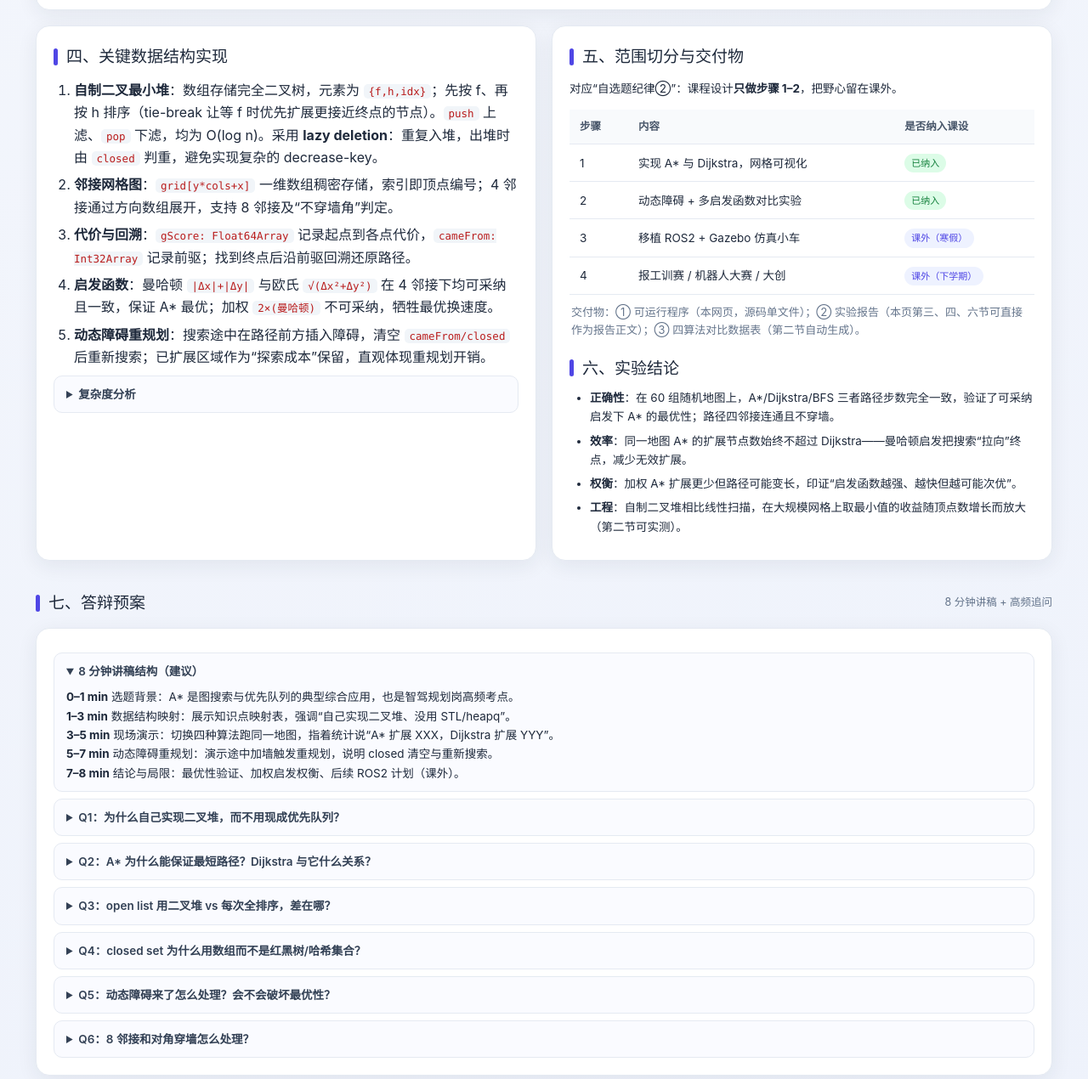
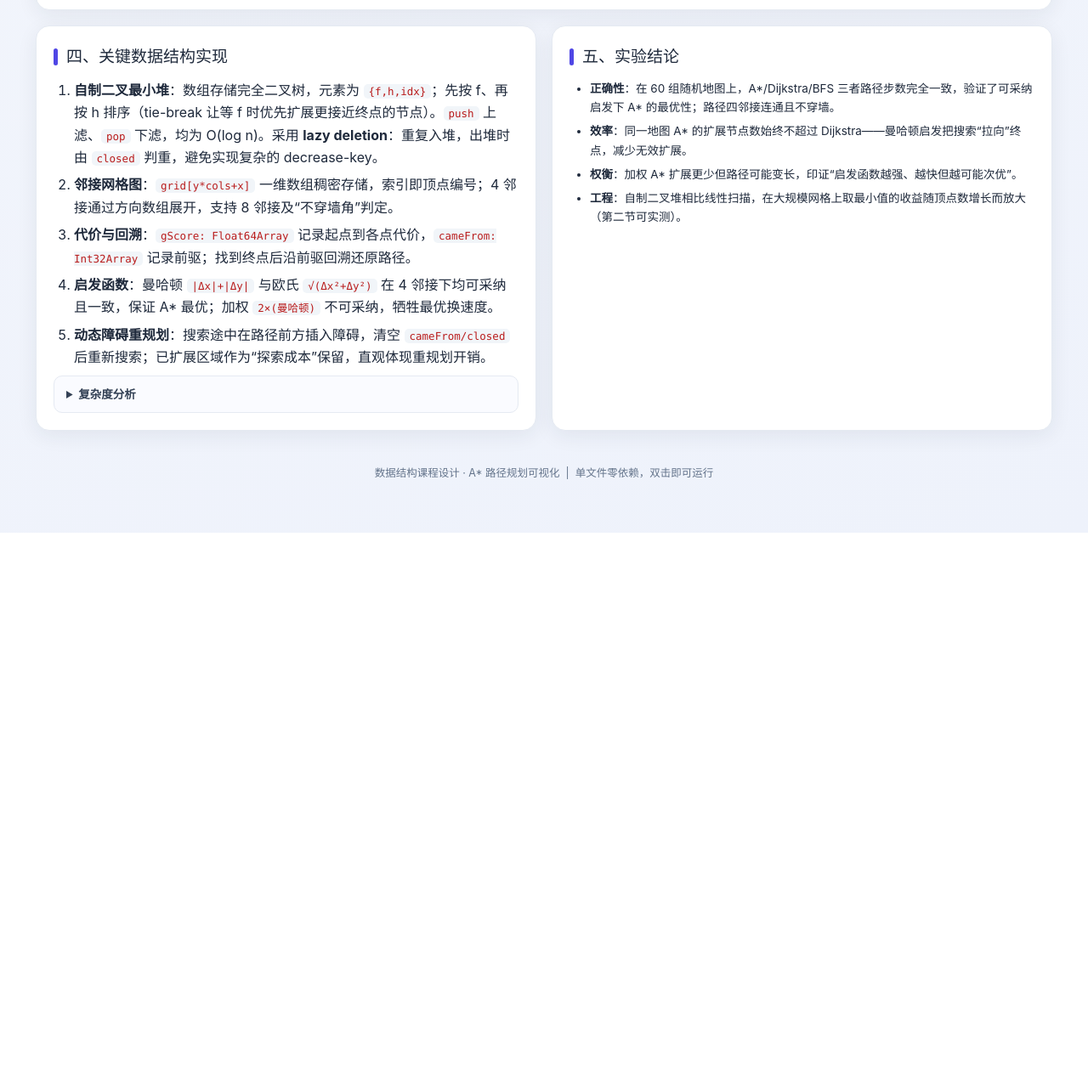
Before and after one commit to 07CC05/astar-path-planning, a plain HTML site: page docs/index.html in a window 1280 px wide. Shown: the part 2014-3284 px from the top of the page at 85% size. After the commit the page ends 2641 px from the top, so only its background shows below. Drawn offline with Linux system fonts and the light colour scheme.

Commit message:
docs: 精简可视化报告，删除“范围切分与交付物”“答辩预案”两节
- 原第五、第七节移除，原“实验结论”顺延为第五节
- 页面由 8 节收敛为 5 节，聚焦交互实验台与实验数据

```diff
--- a/docs/index.html
+++ b/docs/index.html
@@ -233,21 +233,8 @@
       </details>
     </div>
 
-    <!-- 范围切分 -->
     <div class="card">
-      <div class="section-title" style="margin:0 0 10px"><span class="bar"></span>五、范围切分与交付物</div>
-      <p style="font-size:13.5px;margin-top:0">对应“自选题纪律②”：课程设计<strong>只做步骤 1–2</strong>，把野心留在课外。</p>
-      <table>
-        <thead><tr><th>步骤</th><th>内容</th><th>是否纳入课设</th></tr></thead>
-        <tbody>
-          <tr><td>1</td><td>实现 A* 与 Dijkstra，网格可视化</td><td><span class="tag g">已纳入</span></td></tr>
-          <tr><td>2</td><td>动态障碍 + 多启发函数对比实验</td><td><span class="tag g">已纳入</span></td></tr>
-          <tr><td>3</td><td>移植 ROS2 + Gazebo 仿真小车</td><td><span class="tag">课外（寒假）</span></td></tr>
-          <tr><td>4</td><td>报工训赛 / 机器人大赛 / 大创</td><td><span class="tag">课外（下学期）</span></td></tr>
-        </tbody>
-      </table>
-      <p class="note">交付物：① 可运行程序（本网页，源码单文件）；② 实验报告（本页第三、四、六节可直接作为报告正文）；③ 四算法对比数据表（第二节自动生成）。</p>
-      <div class="section-title" style="margin:18px 0 8px"><span class="bar"></span>六、实验结论</div>
+      <div class="section-title" style="margin:0 0 10px"><span class="bar"></span>五、实验结论</div>
       <ul style="font-size:13.5px;margin-top:0">
         <li><b>正确性</b>：在 60 组随机地图上，A*/Dijkstra/BFS 三者路径步数完全一致，验证了可采纳启发下 A* 的最优性；路径四邻接连通且不穿墙。</li>
         <li><b>效率</b>：同一地图 A* 的扩展节点数始终不超过 Dijkstra——曼哈顿启发把搜索“拉向”终点，减少无效扩展。</li>
@@ -257,34 +244,7 @@
     </div>
   </div>
 
-  <!-- 答辩预案 -->
-  <div class="section-title"><span class="bar"></span>七、答辩预案<span class="hint">8 分钟讲稿 + 高频追问</span></div>
-  <div class="card">
-    <details open>
-      <summary>8 分钟讲稿结构（建议）</summary>
-      <div style="font-size:13.5px;margin-top:8px">
-        <b>0–1 min</b> 选题背景：A* 是图搜索与优先队列的典型综合应用，也是智驾规划岗高频考点。<br>
-        <b>1–3 min</b> 数据结构映射：展示知识点映射表，强调“自己实现二叉堆、没用 STL/heapq”。<br>
-        <b>3–5 min</b> 现场演示：切换四种算法跑同一地图，指着统计说“A* 扩展 XXX，Dijkstra 扩展 YYY”。<br>
-        <b>5–7 min</b> 动态障碍重规划：演示途中加墙触发重规划，说明 closed 清空与重新搜索。<br>
-        <b>7–8 min</b> 结论与局限：最优性验证、加权启发权衡、后续 ROS2 计划（课外）。
-      </div>
-    </details>
-    <div class="qa">
-      <details><summary>Q1：为什么自己实现二叉堆，而不用现成优先队列？</summary>
-        <div class="a">课程要求掌握优先队列的内部实现。自己实现才能控制 tie-break（f 相同按 h 排序），也才能讲清 O(log n) 的来源；直接调库无法证明“我懂这个结构”。</div></details>
-      <details><summary>Q2：A* 为什么能保证最短路径？Dijkstra 与它什么关系？</summary>
-        <div class="a">当启发函数可采纳（不高估真实代价）且一致时，A* 第一次弹出终点即最优。Dijkstra 可看作 h≡0 的 A*，退化为按 g 扩展，因此无条件最优但扩展更多。加权 h 不可采纳，故不保证最优。</div></details>
-      <details><summary>Q3：open list 用二叉堆 vs 每次全排序，差在哪？</summary>
-        <div class="a">二叉堆插入与取最小各 O(log n)，总 O((V+E)logV)；每轮对 open 全排序是 O(V²logV)。顶点越多差距越大，这正是选堆而非线性结构的理由。</div></details>
-      <details><summary>Q4：closed set 为什么用数组而不是红黑树/哈希集合？</summary>
-        <div class="a">顶点已用连续整数索引（y*cols+x），直接寻址数组是 O(1) 访问且常数最小，等价于最“扁”的哈希集合；若顶点编号稀疏才需要真哈希。</div></details>
-      <details><summary>Q5：动态障碍来了怎么处理？会不会破坏最优性？</summary>
-        <div class="a">新障碍使受影响的 g 值失效，清空 cameFrom/closed 后从起点重新搜索（Lifelong Planning 的完整重规划特例）。只要启发仍可采纳，重规划结果依旧最优；代价是多花的扩展数，演示中可见。</div></details>
-      <details><summary>Q6：8 邻接和对角穿墙怎么处理？</summary>
-        <div class="a">对角移动代价取 √2，并检查相邻两个正交格是否都为通路，避免“穿墙角”作弊。默认演示用 4 邻接以保证三算法可比。</div></details>
-    </div>
-  </div>
+
 
   <footer>数据结构课程设计 · A* 路径规划可视化 &nbsp;|&nbsp; 单文件零依赖，双击即可运行</footer>
 </div>
```
